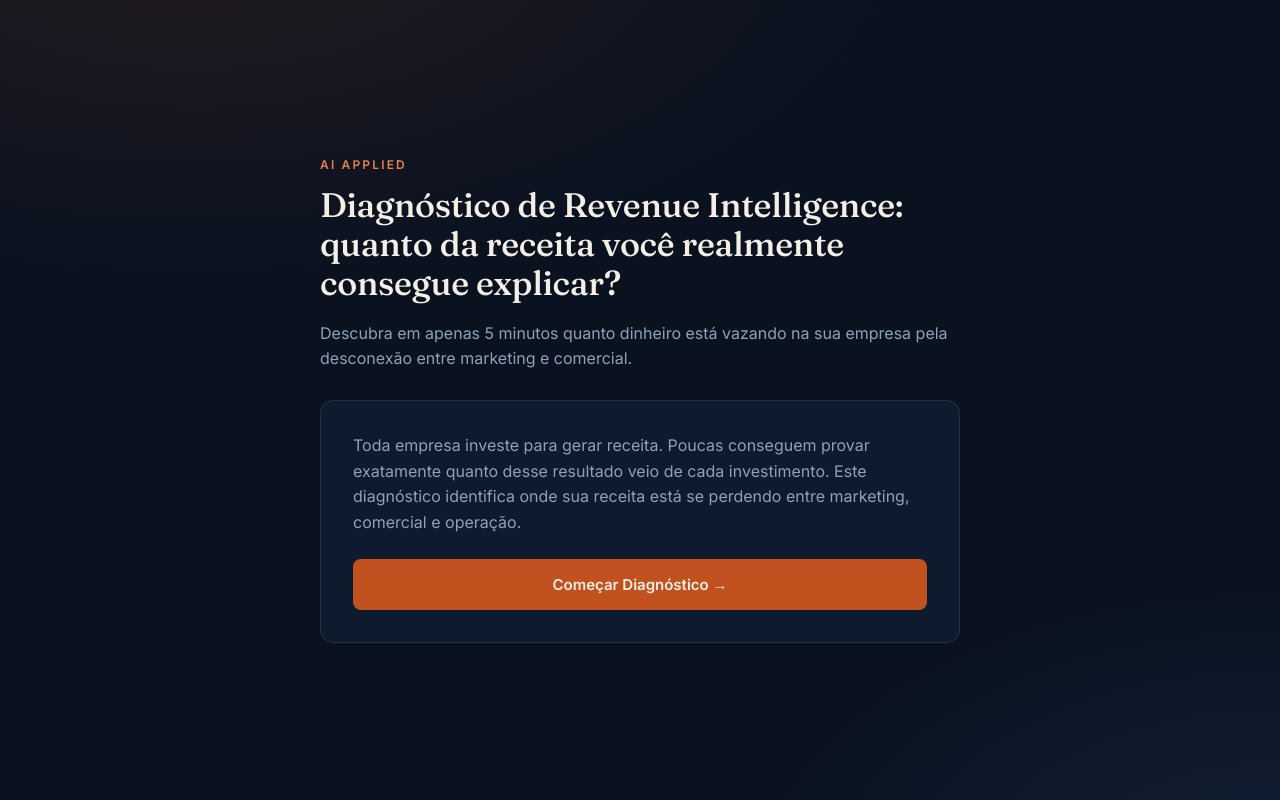
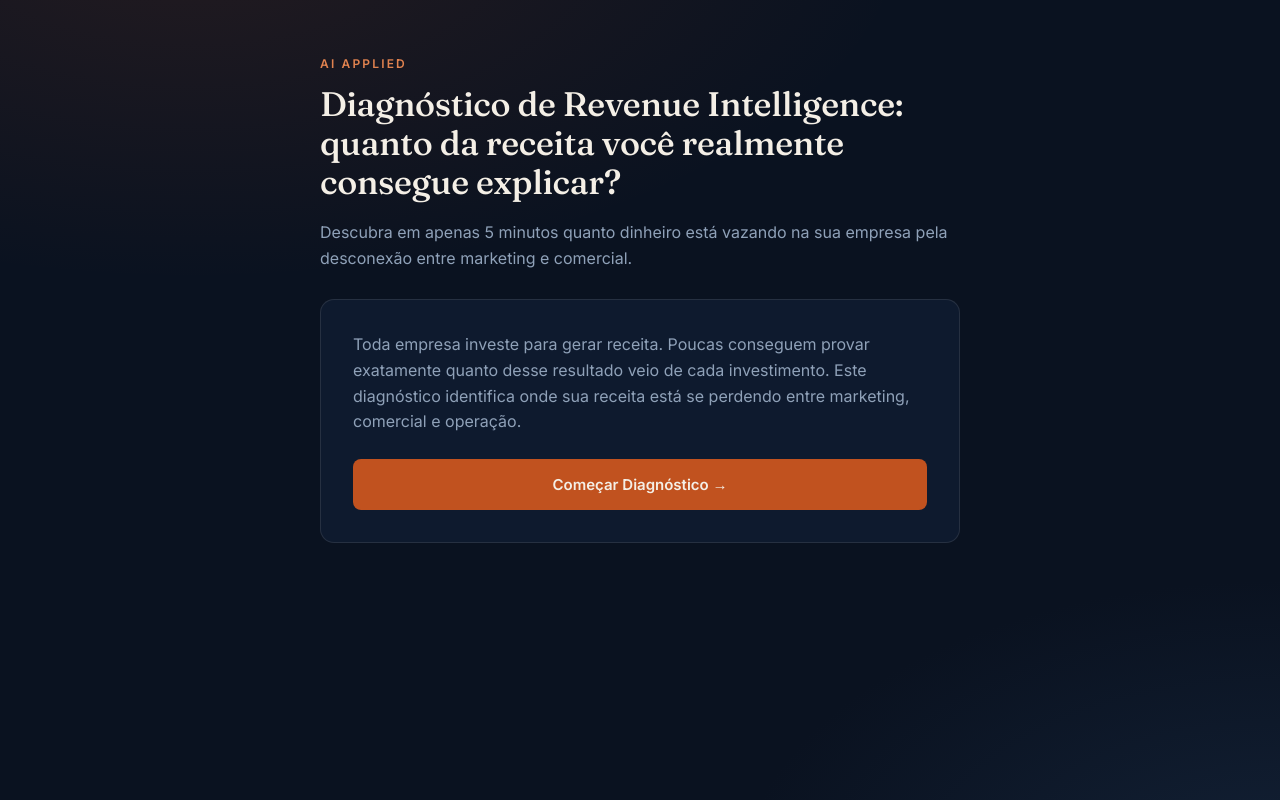
Before and after one commit to carlosiconnecta-jnc/diagnostico-revenue-intelligence, a website: page index.html in a window 1280 px wide. Drawn offline with Linux system fonts and the light colour scheme.

Commit message:
Update index.html

```diff
--- a/index.html
+++ b/index.html
@@ -30,9 +30,9 @@
     font-family:'Inter', -apple-system, sans-serif;
     min-height:100vh;
     display:flex;
-    align-items:center;
+    align-items:flex-start;
     justify-content:center;
-    padding:24px;
+    padding:56px 24px 40px;
   }
   .display{font-family:'Fraunces', serif;}
   #app{width:100%; max-width:640px;}
```
